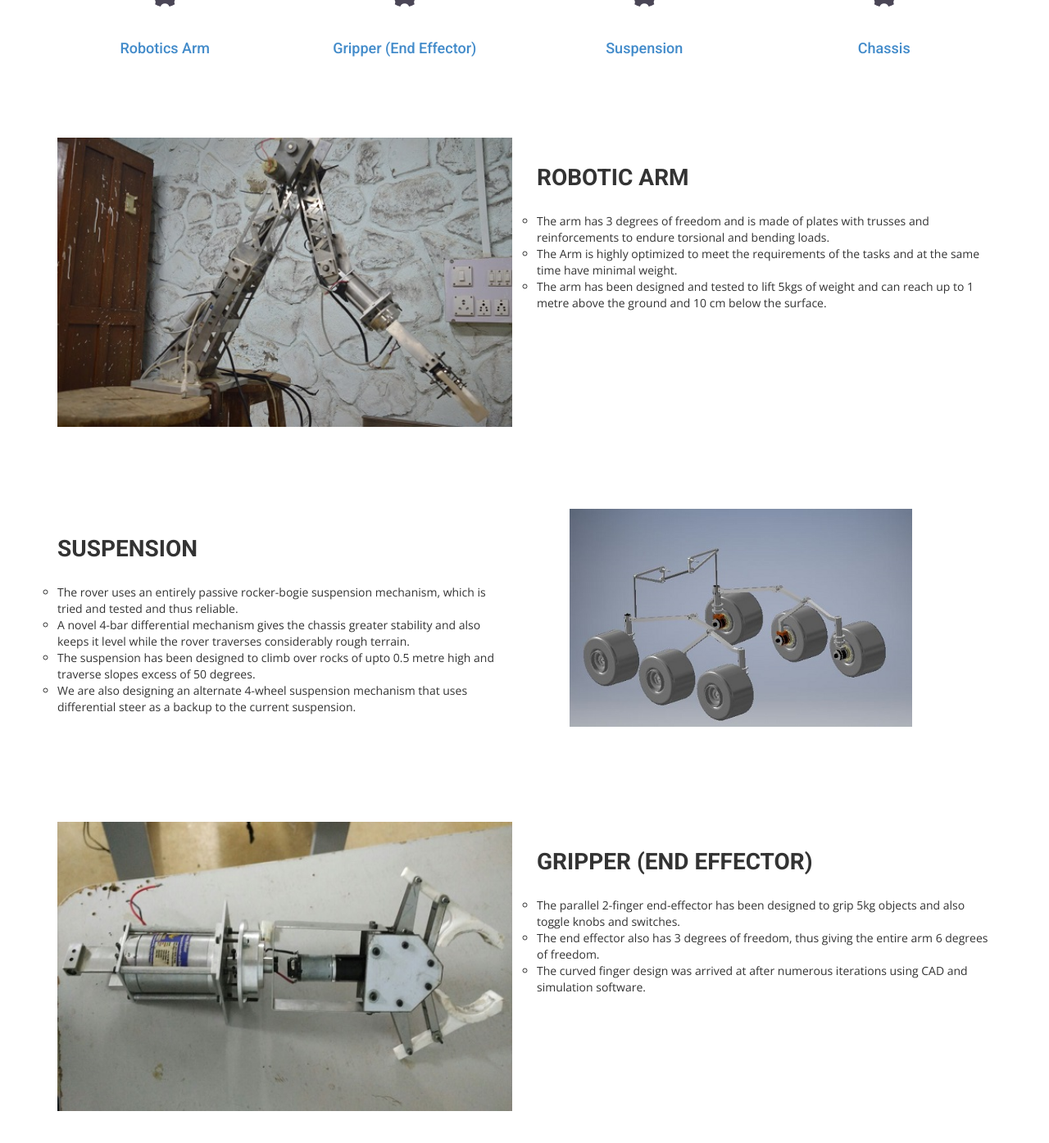
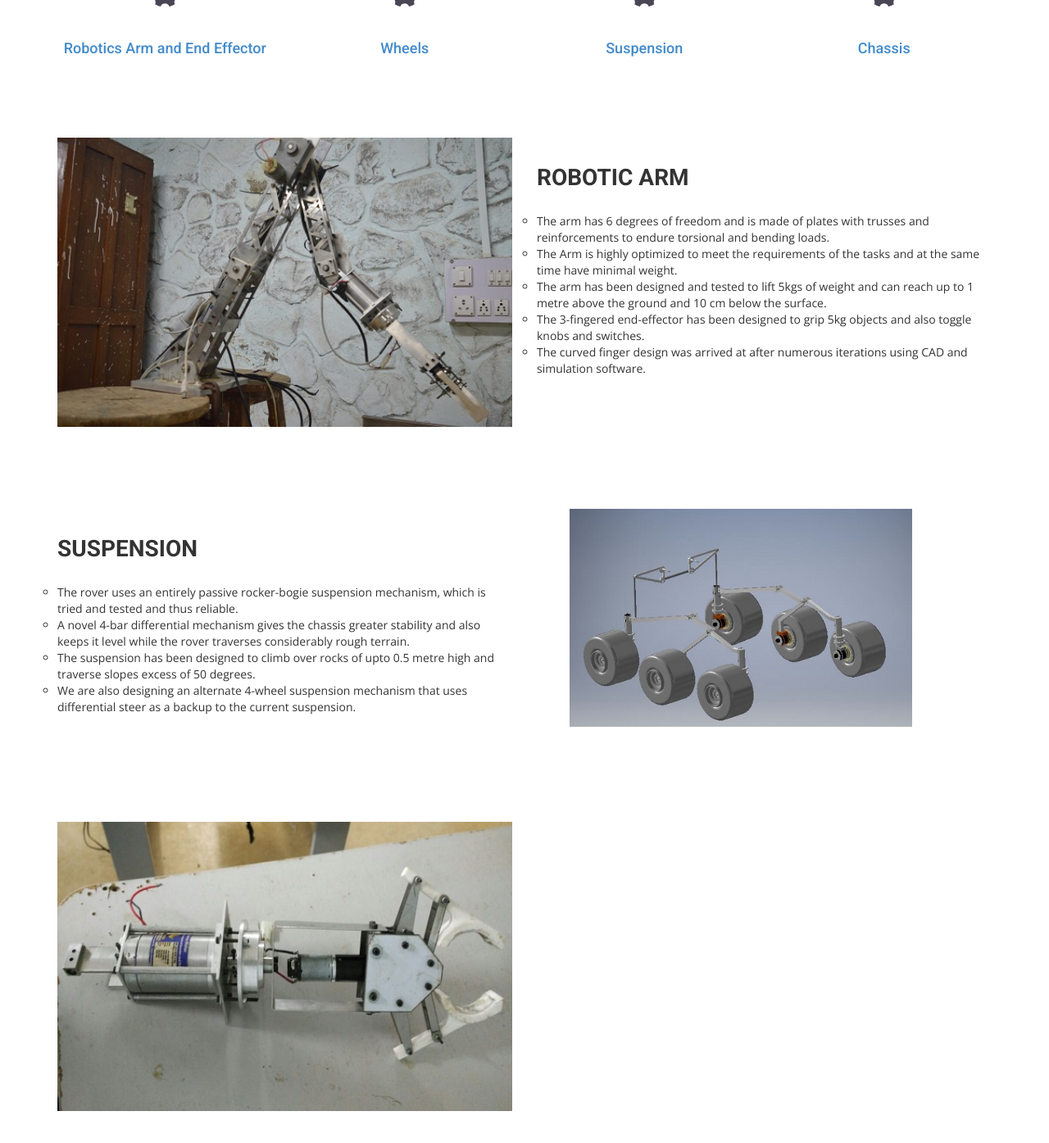
Before and after one commit to iitbmartian/old_website, a Jekyll site: the page built from mech.html, in a window 1280 px wide and 1400 px high, scrolled down 240 px. Shown: the top 1395 px of the window at 82% size. Built offline with Jekyll 4.4.1, drawn with Linux system fonts in a browser that asks for light colours; nearby versions of some CDN libraries; some web fonts are replaced.

Commit message:
Update mech.html

```diff
--- a/mech.html
+++ b/mech.html
@@ -17,13 +17,13 @@ permalink: /mech
       <div class="col-sm-5 col-md-3">
         <div class="service-item">
           <i class="ion-ios-gear"></i>
-          <h4><a href="#RoboticArm">Robotics Arm</a></h4> <br/>
+          <h4><a href="#RoboticArm">Robotics Arm and End Effector</a></h4> <br/>
         </div>
       </div>
       <div class="col-sm-5 col-md-3">
         <div class="service-item">
           <i class="ion-ios-gear"></i>
-          <h4><a href="#Gripper">Gripper (End Effector)</a></h4> <br/>
+          <h4><a href="#Gripper">Wheels</a></h4> <br/>
          </div>
       </div>
       <div class="col-sm-5 col-md-3">
@@ -63,9 +63,11 @@ permalink: /mech
           </div>
           <p>
             <ul style="list-style-type:circle">
-            <li>The arm has 3 degrees of freedom and is made of plates with trusses and reinforcements to endure torsional and bending loads.</li>
+            <li>The arm has 6 degrees of freedom and is made of plates with trusses and reinforcements to endure torsional and bending loads.</li>
             <li>The Arm is highly optimized to meet the requirements of the tasks and at the same time have minimal weight.</li>
             <li>The arm has been designed and tested to lift 5kgs of weight and can reach up to 1 metre above the ground and 10 cm below the surface.</li>
+            <li>The 3-fingered end-effector has been designed to grip 5kg objects and also toggle knobs and switches.</li>
+            <li>The curved finger design was arrived at after numerous iterations using CAD and simulation software.</li>
             </ul>
           </p>
         </div>
@@ -118,13 +120,11 @@ permalink: /mech
       <div class="col-md-6 col-sm-12">
         <div class="block">
           <div class="section-title">
-            <h2 id="Gripper">Gripper (End Effector)</h2>
+            <h2 id="Gripper"></h2>
           </div>
           <p>
             <ul style="list-style-type:circle">
-            <li>The parallel 2-finger end-effector has been designed to grip 5kg objects and also toggle knobs and switches.</li>
-            <li>The end effector also has 3 degrees of freedom, thus giving the entire arm 6 degrees of freedom.</li>
-            <li>The curved finger design was arrived at after numerous iterations using CAD and simulation software.</li>
+
             </ul>
           </p>
         </div>
```
